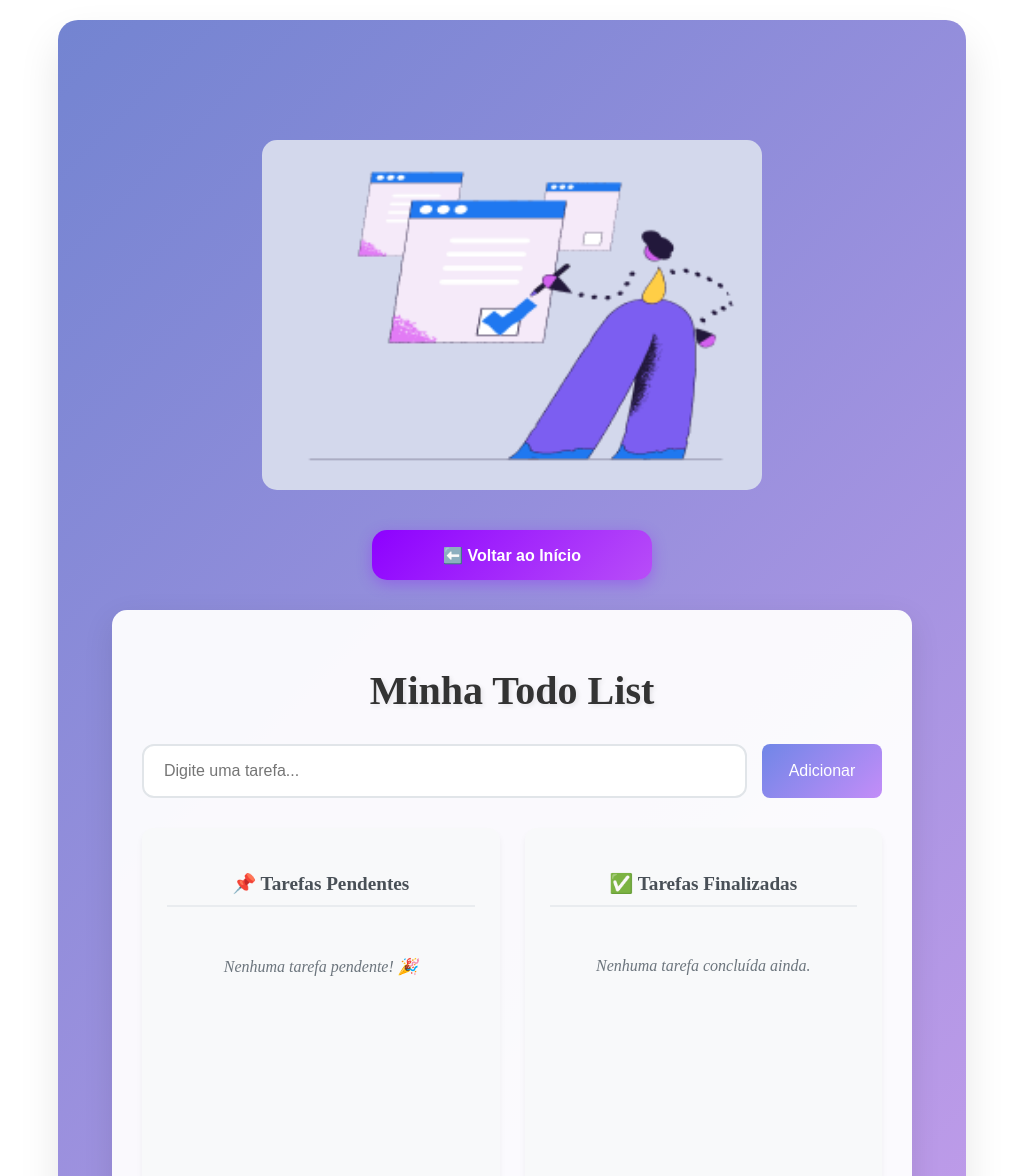
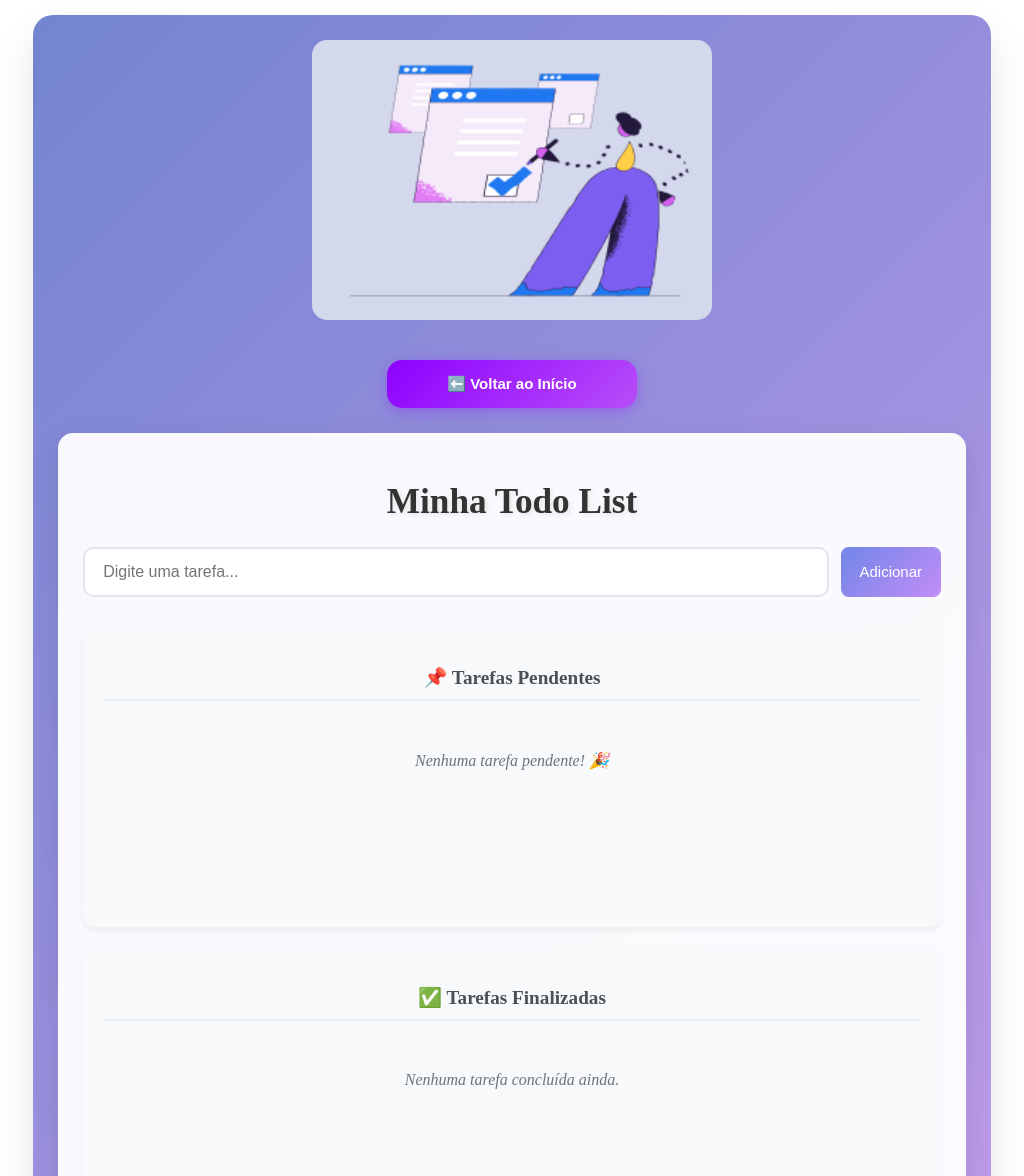
Before and after one commit to Tais1719/Todo-List, a React (Vite) app: page /#/todolist in a window 1024 px wide. Shown: the top 1176 px of the page. Built offline with nearby package versions, Linux system fonts and the light colour scheme.

Commit message:
cambios na responsividade

```diff
--- a/src/Styles/mediaScreenList.css
+++ b/src/Styles/mediaScreenList.css
@@ -23,7 +23,6 @@ input[type="url"] {
 /* iPad Pro/Air (1025px - 1366px) - NOVA MEDIA QUERY */
 @media (min-width: 1025px) and (max-width: 1366px) {
   .todo-container {
-
     display: flex;
     flex-direction: column; /* Layout em coluna */
     max-width: 90%;
@@ -40,14 +39,14 @@ input[type="url"] {
     display: flex;
     flex-direction: column;
     align-items: center;
-    justify-content: center;
+    justify-content: flex-start; /* Alinha no topo */
   }
 
   .image-placeholder {
     max-width: 500px;
     width: 80%;
     height: 350px;
-    margin-top: 90px;
+    margin-top: 150px; /* Remove margin superior */
     position: relative;
   }
 
@@ -142,23 +141,22 @@ input[type="url"] {
   }
 }
 
-/* Tablets médios (769px - 1024px) */
-@media (max-width: 1024px) {
-   .todo-container {
-
+/* iPad Mini (768px - 820px) - NOVA MEDIA QUERY */
+@media (min-width: 769px) and (max-width: 820px) {
+  .todo-container {
     display: flex;
-    flex-direction: column; /* Layout em coluna */
-    max-width: 90%;
-    gap: 30px;
-    padding: 30px;
-    margin: 20px auto;
+    flex-direction: column; /* Layout em coluna para iPad Mini */
+    max-width: 95%;
+    gap: 25px;
+    padding: 25px;
+    margin: 15px auto;
     align-items: center;
   }
 
   /* Imagem primeiro */
   .todo-left {
     width: 100%;
-    order: 1; /* Garante que a imagem apareça primeiro */
+    order: 1;
     display: flex;
     flex-direction: column;
     align-items: center;
@@ -166,17 +164,17 @@ input[type="url"] {
   }
 
   .image-placeholder {
-    max-width: 500px;
-    width: 80%;
-    height: 350px;
-    margin-top: 90px;
+    max-width: 400px;
+    width: 85%;
+    height: 280px;
+    margin-top: 0;
     position: relative;
   }
 
   .back-top-btn {
-    width: 280px;
-    height: 50px;
-    font-size: 16px;
+    width: 250px;
+    height: 48px;
+    font-size: 15px;
     margin-top: 20px;
     position: relative;
   }
@@ -185,67 +183,202 @@ input[type="url"] {
   .todo-right {
     width: 100%;
     order: 2;
-    padding: 30px;
-    max-width: 800px;
+    padding: 25px;
   }
 
   .todo-right h1 {
-    font-size: 2.5rem;
+    font-size: 2.2rem;
     text-align: center;
-    margin-bottom: 30px;
+    margin-bottom: 25px;
   }
 
   .tasks-container {
-    flex-direction: row;
-    gap: 25px;
-    justify-content: space-between;
+    flex-direction: column;
+    gap: 20px;
   }
 
   .task-section {
-    flex: 1;
-    min-width: 300px;
-    padding: 25px;
-    min-height: 400px;
+    width: 100%;
+    padding: 20px;
+    min-height: 300px;
   }
 
-  /* Inputs otimizados para iPad */
+  /* Inputs otimizados para iPad Mini */
   .input-add-container {
     display: flex;
-    gap: 15px;
+    gap: 12px;
     width: 100%;
     align-items: center;
   }
 
   .input-add-container input {
     flex: 1;
-    padding: 16px 20px !important;
+    padding: 15px 18px !important;
     font-size: 16px !important;
     border: 2px solid #e1e5e9;
-    border-radius: 12px;
-    height: 54px;
+    border-radius: 10px;
+    height: 50px;
     line-height: normal;
   }
 
   .add-btn {
-    width: 120px;
-    height: 54px;
-    font-size: 16px;
+    width: 100px;
+    height: 50px;
+    font-size: 15px;
     flex-shrink: 0;
   }
 
   .edit-input {
     font-size: 16px !important;
-    padding: 14px 18px !important;
+    padding: 13px 16px !important;
     border: 2px solid #667eea;
-    border-radius: 8px;
+    border-radius: 7px;
+    height: 46px;
+  }
+
+  .task-actions button {
+    font-size: 13px;
+    height: 36px;
+    min-width: 36px;
+    padding: 6px 10px;
+    margin: 0 1px;
+  }
+
+  .stats {
+    gap: 12px;
+    padding: 18px;
+    justify-content: center;
+  }
+
+  .stat-item {
+    font-size: 15px;
+  }
+
+  .stat-item strong {
+    font-size: 22px;
+  }
+}
+
+/* Tablets médios (821px - 1024px) */
+@media (min-width: 821px) and (max-width: 1024px) {
+.todo-container {
+    display: flex;
+    flex-direction: column; /* Layout em coluna para iPad Mini */
+    max-width: 95%;
+    gap: 25px;
+    padding: 25px;
+    margin: 15px auto;
+    align-items: center;
+  }
+
+  /* Imagem primeiro */
+  .todo-left {
+    width: 100%;
+    order: 1;
+    display: flex;
+    flex-direction: column;
+    align-items: center;
+    justify-content: center;
+  }
+
+  .image-placeholder {
+    max-width: 400px;
+    width: 85%;
+    height: 280px;
+    margin-top: 0;
+    position: relative;
+  }
+
+  .back-top-btn {
+    width: 250px;
     height: 48px;
+    font-size: 15px;
+    margin-top: 20px;
+    position: relative;
   }
-    }
 
+  /* Conteúdo das tarefas depois */
+  .todo-right {
+    width: 100%;
+    order: 2;
+    padding: 25px;
+  }
+
+  .todo-right h1 {
+    font-size: 2.2rem;
+    text-align: center;
+    margin-bottom: 25px;
+  }
+
+  .tasks-container {
+    flex-direction: column;
+    gap: 20px;
+  }
+
+  .task-section {
+    width: 100%;
+    padding: 20px;
+    min-height: 300px;
+  }
+
+  /* Inputs otimizados para iPad Mini */
+  .input-add-container {
+    display: flex;
+    gap: 12px;
+    width: 100%;
+    align-items: center;
+  }
+
+  .input-add-container input {
+    flex: 1;
+    padding: 15px 18px !important;
+    font-size: 16px !important;
+    border: 2px solid #e1e5e9;
+    border-radius: 10px;
+    height: 50px;
+    line-height: normal;
+  }
+
+  .add-btn {
+    width: 100px;
+    height: 50px;
+    font-size: 15px;
+    flex-shrink: 0;
+  }
+
+  .edit-input {
+    font-size: 16px !important;
+    padding: 13px 16px !important;
+    border: 2px solid #667eea;
+    border-radius: 7px;
+    height: 46px;
+  }
+
+  .task-actions button {
+    font-size: 13px;
+    height: 36px;
+    min-width: 36px;
+    padding: 6px 10px;
+    margin: 0 1px;
+  }
+
+  .stats {
+    gap: 12px;
+    padding: 18px;
+    justify-content: center;
+  }
+
+  .stat-item {
+    font-size: 15px;
+  }
+
+  .stat-item strong {
+    font-size: 22px;
+  }
+}
 
 /* Tablets pequenos / celulares grandes (481px - 768px) */
 @media (max-width: 768px) {
-
   .todo-container {
     flex-direction: column;
     gap: 20px;
@@ -282,12 +415,18 @@ input[type="url"] {
 
   .tasks-container {
     flex-direction: column;
-    gap: 15px;
+    gap: 12px; /* Reduzido de 15px para 12px */
   }
 
   .task-section {
     width: 100%;
-    padding: 15px;
+    padding: 12px; /* Reduzido de 15px para 12px */
+    margin-bottom: 8px; /* Adiciona margem inferior menor */
+  }
+
+  .task-section h3 {
+    margin-bottom: 12px; /* Reduz espaço do título */
+    font-size: 1.1rem;
   }
 
   /* CORREÇÃO ESPECÍFICA DO INPUT - SEM ZOOM */
@@ -296,6 +435,7 @@ input[type="url"] {
     gap: 10px;
     width: 100%;
     align-items: center;
+    margin-bottom: 10px; /* Reduz espaço inferior */
   }
 
   .input-add-container input {
@@ -318,6 +458,23 @@ input[type="url"] {
     flex-shrink: 0;
   }
 
+  /* Lista de tarefas mais compacta */
+  .task-list {
+    gap: 8px; /* Espaço menor entre tarefas */
+  }
+
+  .task-row {
+    padding: 10px; /* Reduzido para menos espaçamento vertical */
+    margin-bottom: 6px; /* Espaço menor entre linhas */
+    min-height: 44px; /* Altura mínima para touch */
+  }
+
+  .task-text {
+    flex: 1;
+    margin-right: 8px;
+    line-height: 1.3; /* Reduz altura da linha */
+  }
+
   /* CORREÇÃO DO INPUT DE EDIÇÃO */
   .edit-input {
     font-size: 16px !important;
@@ -330,9 +487,28 @@ input[type="url"] {
     appearance: none !important;
   }
 
+  /* Botões de ação mais compactos */
+  .task-actions {
+    gap: 4px;
+    flex-shrink: 0;
+  }
+
+  .task-actions button {
+    height: 36px; /* Altura menor */
+    min-width: 36px;
+    font-size: 12px;
+    padding: 6px 8px;
+  }
+
   .stats {
     gap: 8px;
-    padding: 12px;
+    padding: 10px; /* Reduzido de 12px para 10px */
+    margin-top: 8px; /* Adiciona margem superior menor */
+  }
+
+  .stat-item {
+    padding: 6px 12px; /* Padding mais compacto */
+    font-size: 13px;
   }
 }
 
```
